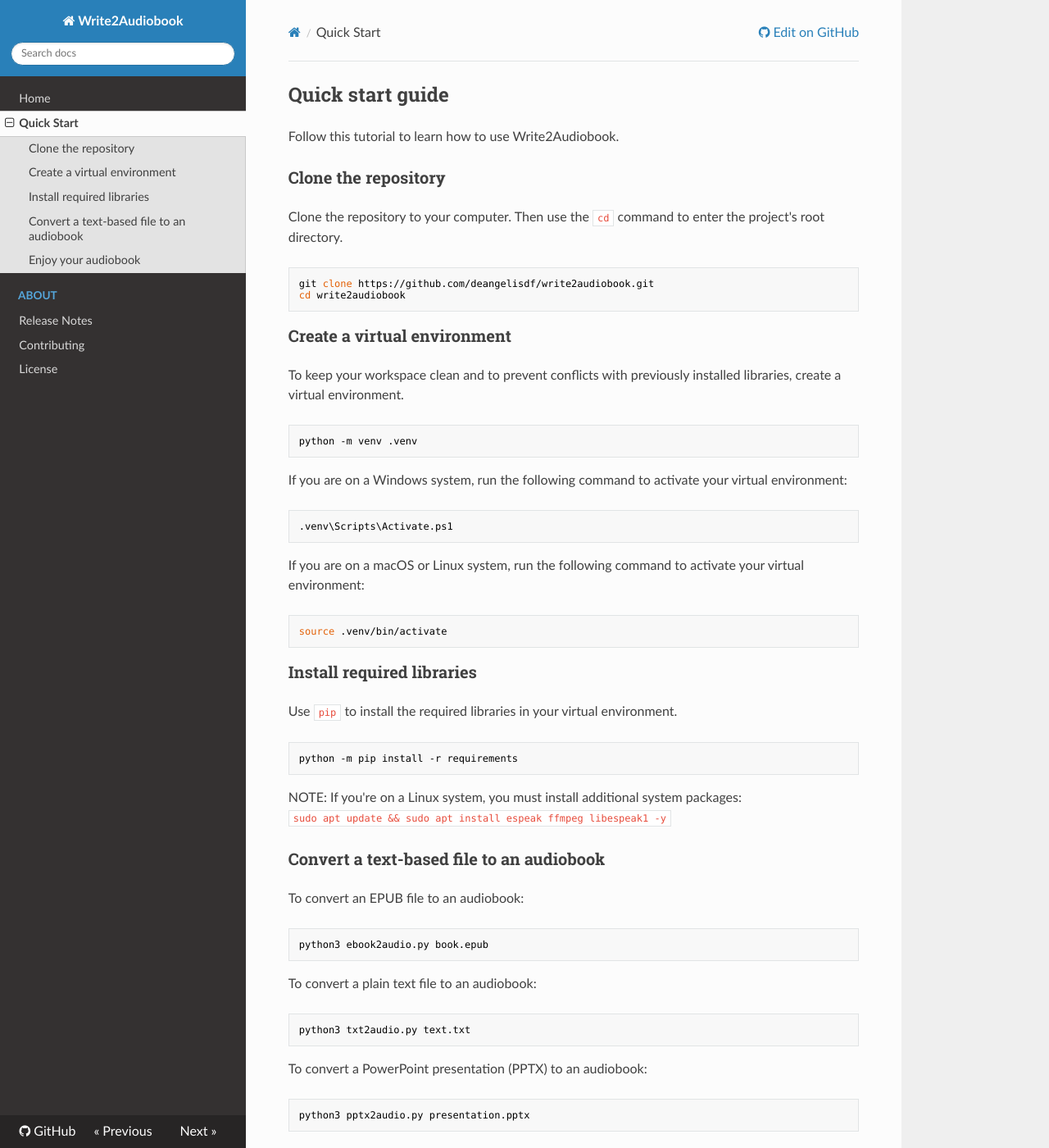
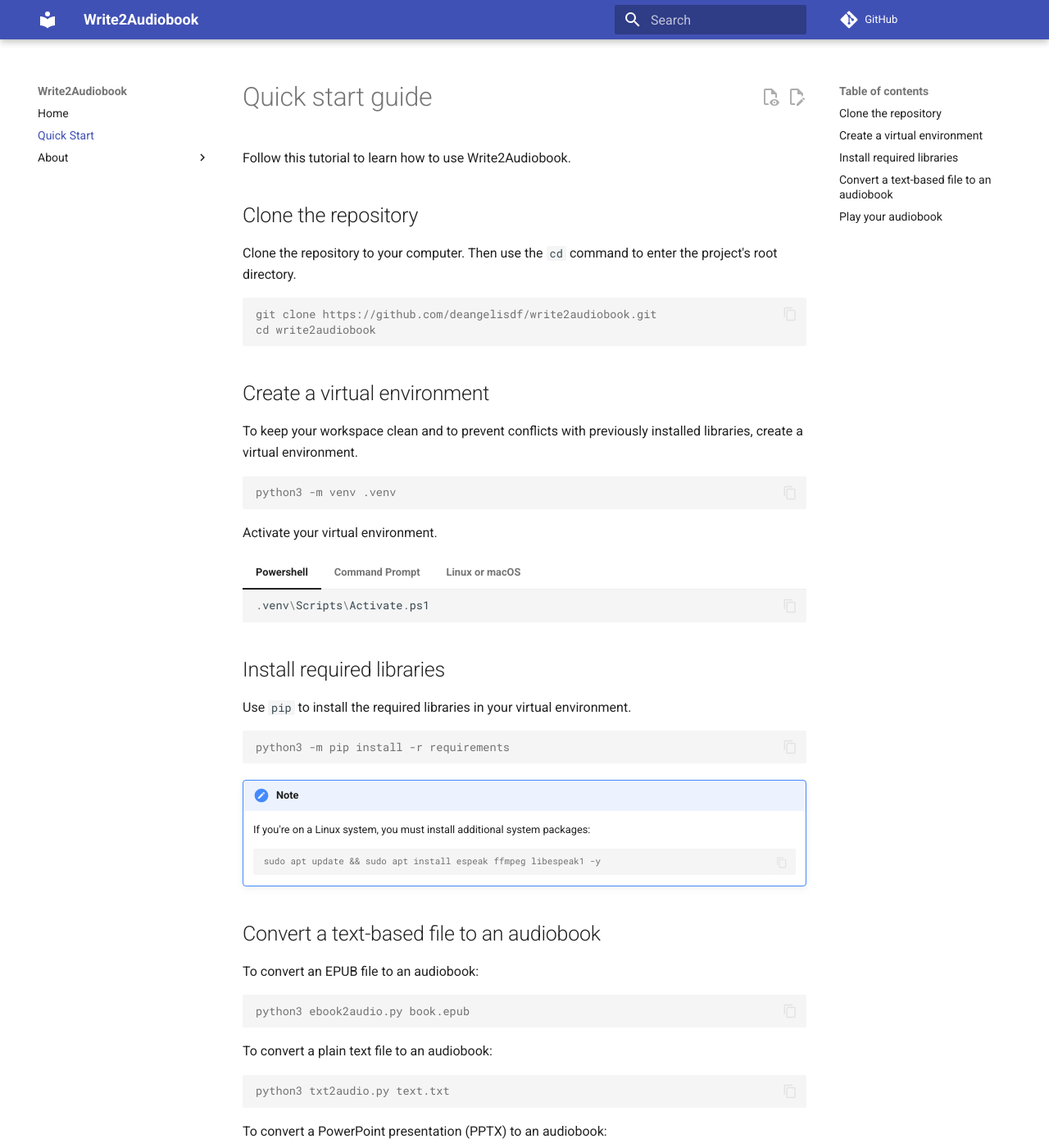
Before and after one commit to deangelisdf/write2audiobook, an MkDocs documentation site: the page built from docs/quick-start.md, in a window 1280 px wide and 1400 px high. Shown: the whole window at 82% size. Built offline with MkDocs 1.6.1 and Material for MkDocs 9.7.7, drawn with Linux system fonts in a browser that asks for light colours; nearby versions of some CDN libraries; comment, search, counter and statistics services are not loaded; some of the changed text lies outside the part shown.

Commit message:
updated to material theme

````diff
--- a/docs/quick-start.md
+++ b/docs/quick-start.md
@@ -6,7 +6,7 @@
 
 Clone the repository to your computer. Then use the `cd` command to enter the project's root directory.
 
-```bash
+```console
 git clone https://github.com/deangelisdf/write2audiobook.git
 cd write2audiobook
 ```
@@ -15,33 +15,38 @@
 
 To keep your workspace clean and to prevent conflicts with previously installed libraries, create a virtual environment.
 
-```bash
-python -m venv .venv
+```console
+python3 -m venv .venv
 ```
 
-If you are on a Windows system, run the following command to activate your virtual environment:
+Activate your virtual environment.
 
-```powershell
-.venv\Scripts\Activate.ps1
-```
+=== "Powershell"
+    ```powershell
+    .venv\Scripts\Activate.ps1
+    ```
 
-If you are on a macOS or Linux system, run the following command to activate your virtual environment:
+=== "Command Prompt"
+    ```bat
+    .venv\Scripts\Activate.bat
+    ```
 
-```bash
-source .venv/bin/activate
-```
+=== "Linux or macOS"
+    ```console
+    source .venv/bin/activate
+    ```
 
 ## Install required libraries
 
 Use `pip` to install the required libraries in your virtual environment.
 
-```bash
-python -m pip install -r requirements
+```console
+python3 -m pip install -r requirements
 ```
 
-NOTE:
-If you're on a Linux system, you must install additional system packages:<br>
-    ```
+!!! note
+    If you're on a Linux system, you must install additional system packages:
+    ```console
     sudo apt update && sudo apt install espeak ffmpeg libespeak1 -y
     ```
 
@@ -49,34 +54,32 @@
 
 To convert an EPUB file to an audiobook:
 
-```bash
+```console
 python3 ebook2audio.py book.epub
 ```
 
 To convert a plain text file to an audiobook:
 
-```bash
+```console
 python3 txt2audio.py text.txt
 ```
 
 To convert a PowerPoint presentation (PPTX) to an audiobook:
 
-```bash
+```console
 python3 pptx2audio.py presentation.pptx
 ```
 
 To convert a Word document (DOCX) to an audiobook:
 
-```bash
+```console
 python3 docx2audio.py document.docx
 ```
 
-## Enjoy your audiobook
+## Play your audiobook
 
 Write2Audio saves your audiobook as an MP3 file in the current directory. It will have the same name as the converted file.
 
-```bash
-python3 txt2audio.py test.txt
-```
+![directory-image](img/example-output.png)
 
-![directory-image](img/example-output.png)
+You can listen to your audiobook with any program that can open MP3 files.
--- a/mkdocs.yml
+++ b/mkdocs.yml
@@ -1,5 +1,13 @@
 site_name: Write2Audiobook
-theme: readthedocs
+theme:
+  name: material
+  features:
+    - announce.dismiss
+    - content.action.edit
+    - content.action.view
+    - content.tabs.link
+    - content.code.annotate
+    - content.code.copy
 repo_url: https://github.com/greg-martinez44/write2audiobook
 edit_uri: https://github.com/greg-martinez44/write2audiobook/edit/gh-docs/docs/
 nav:
@@ -13,6 +21,8 @@
 copyright: Copyright &copy; 2023 De Angelis Domenico Francesco.
 
 markdown_extensions:
-  - toc:
-      baselevel: 2
-  - callouts
+  - admonition
+  - pymdownx.snippets
+  - pymdownx.superfences
+  - pymdownx.tabbed:
+      alternate_style: true
````
Also changed, not shown: 1 other file.
